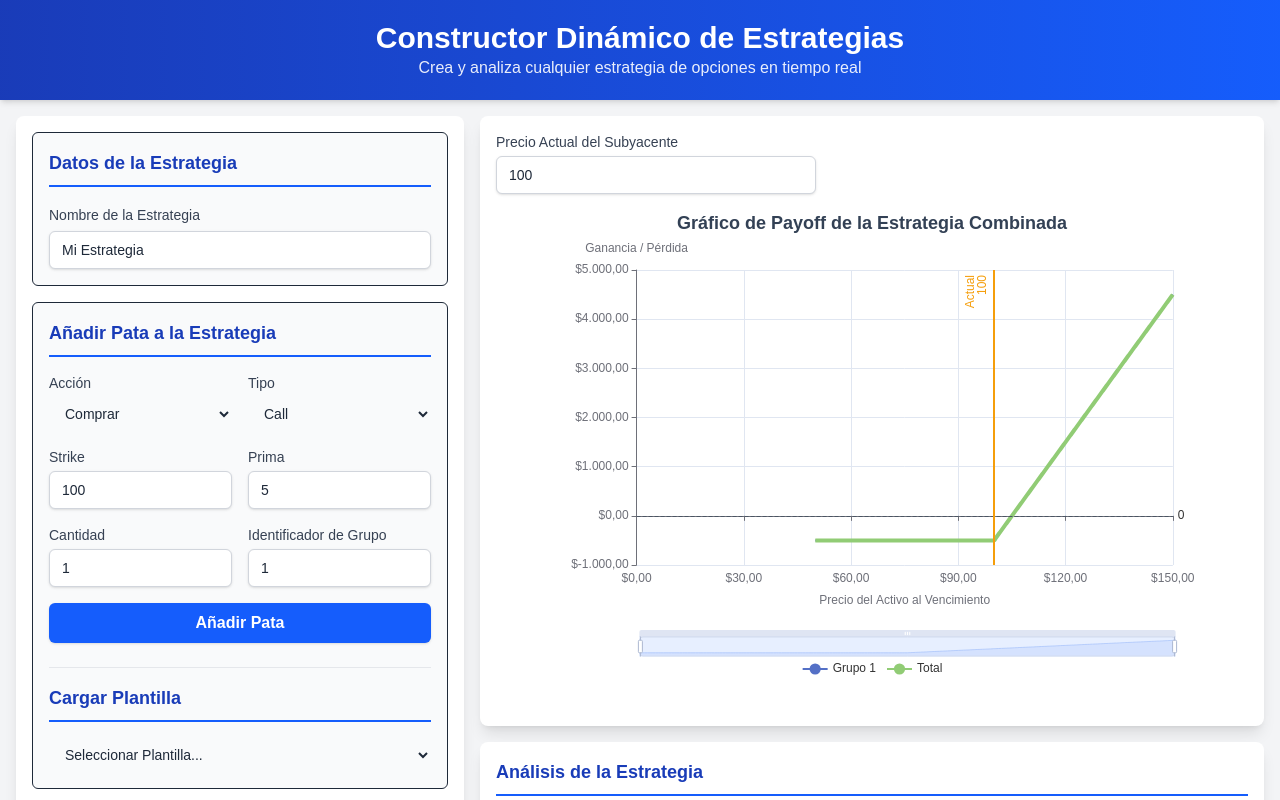
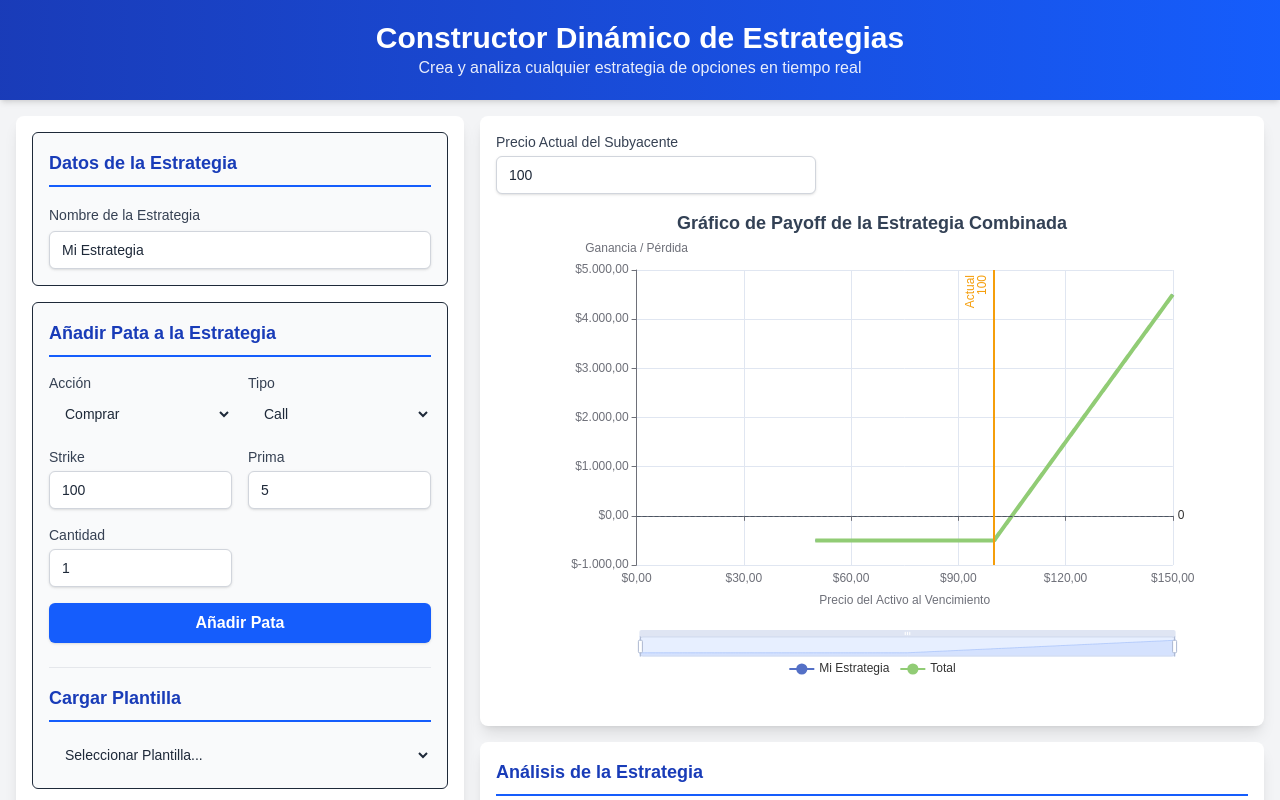
Before and after one commit to Jelimer/plataforma-opciones, a Next.js app: page / in a window 1280 px wide. Both pictures are taken after a click on the button "Añadir Pata". Shown: the top 800 px of the page. Built offline with nearby package versions, Linux system fonts and the light colour scheme.

Commit message:
feat: Reemplaza groupId por strategyName para identificar estrategias

```diff
--- a/src/app/components/PayoffChart.tsx
+++ b/src/app/components/PayoffChart.tsx
@@ -40,13 +40,13 @@ const PayoffChart: React.FC<PayoffChartProps> = ({ legs, underlyingPrice }) => {
       return { xAxis: { type: 'value' }, yAxis: { type: 'value' }, series: [] };
     }
 
-    // Group legs by groupId
+    // Group legs by strategyName
     const groups = activeLegs.reduce((acc, leg) => {
-        const groupId = leg.groupId || '1';
-        if (!acc[groupId]) {
-            acc[groupId] = [];
+        const strategyName = leg.strategyName || 'Estrategia sin nombre';
+        if (!acc[strategyName]) {
+            acc[strategyName] = [];
         }
-        acc[groupId].push(leg);
+        acc[strategyName].push(leg);
         return acc;
     }, {} as Record<string, Leg[]>);
 
@@ -67,12 +67,12 @@ const PayoffChart: React.FC<PayoffChartProps> = ({ legs, underlyingPrice }) => {
       prices.push(p);
     }
 
-    const series: EChartSeries[] = Object.entries(groups).map(([groupId, groupLegs]) => {
+    const series: EChartSeries[] = Object.entries(groups).map(([strategyName, groupLegs]) => {
         const payoffs = prices.map(price =>
             groupLegs.reduce((total, leg) => total + calculatePayoff(price, leg), 0)
         );
         return {
-            name: `Grupo ${groupId}`,
+            name: strategyName,
             type: 'line',
             smooth: true,
             symbol: 'none',
--- a/src/app/components/PnLTable.tsx
+++ b/src/app/components/PnLTable.tsx
@@ -1,7 +1,7 @@
 'use client';
 
 import React, { useMemo } from 'react';
-import { Leg, GroupSettings, ModelParameters } from './StrategyBuilder';
+import { Leg, ModelParameters } from './StrategyBuilder';
 import { calculatePayoff } from '../utils/payoff';
 import { calculateTheoreticalPrice } from '../utils/black-scholes';
 import { formatNumber } from '../utils/formatting';
@@ -11,12 +11,10 @@ const CONTRACT_SIZE = 100;
 interface PnLTableProps {
   legs: Leg[];
   underlyingPrice: number;
-  groupSettings: Record<string, GroupSettings>;
-  onUpdateGroupSettings: (groupId: string, newSettings: Partial<GroupSettings>) => void;
   modelParameters: ModelParameters;
 }
 
-const PnLTable: React.FC<PnLTableProps> = ({ legs, underlyingPrice, groupSettings, onUpdateGroupSettings, modelParameters }) => {
+const PnLTable: React.FC<PnLTableProps> = ({ legs, underlyingPrice, modelParameters }) => {
 
     const tableData = useMemo(() => {
         const activeLegs = legs.filter(leg => leg.active);
@@ -25,37 +23,21 @@ const PnLTable: React.FC<PnLTableProps> = ({ legs, underlyingPrice, groupSetting
         }
 
         const groups = activeLegs.reduce((acc, leg) => {
-            const groupId = leg.groupId || '1';
-            if (!acc[groupId]) acc[groupId] = [];
-            acc[groupId].push(leg);
+            const strategyName = leg.strategyName || 'Estrategia sin nombre';
+            if (!acc[strategyName]) acc[strategyName] = [];
+            acc[strategyName].push(leg);
             return acc;
         }, {} as Record<string, Leg[]>);
 
-        const groupIds = Object.keys(groups);
+        const strategyNames = Object.keys(groups);
 
         const topHeaders = [
             { content: 'Escenario', colSpan: 2 },
-            ...groupIds.map(id => ({ content:
-                <div key={id} className="flex items-center justify-center gap-2">
-                    <input
-                        type="checkbox"
-                        checked={groupSettings[id]?.isEnabled ?? true}
-                        onChange={(e) => onUpdateGroupSettings(id, { isEnabled: e.target.checked })}
-                        className="h-4 w-4 rounded border-gray-300 text-blue-600 focus:ring-blue-500"
-                    />
-                    <input
-                        type="text"
-                        value={groupSettings[id]?.name ?? `Grupo ${id}`}
-                        onChange={(e) => onUpdateGroupSettings(id, { name: e.target.value })}
-                        className="p-1 bg-transparent w-24 border-b border-gray-400 focus:outline-none focus:border-blue-500 text-center"
-                    />
-                </div>,
-                colSpan: 2
-            })),
+            ...strategyNames.map(name => ({ content: name, colSpan: 2 })),
             { content: 'Total', colSpan: 2 },
         ];
 
-        const subHeaders = ['Precio', '% Cambio', ...groupIds.flatMap(() => ['Finish', 'Teórico']), 'Finish', 'Teórico'];
+        const subHeaders = ['Precio', '% Cambio', ...strategyNames.flatMap(() => ['Finish', 'Teórico']), 'Finish', 'Teórico'];
 
         const rows = [];
         const t = modelParameters.timeToExpiry / 365;
@@ -73,8 +55,8 @@ const PnLTable: React.FC<PnLTableProps> = ({ legs, underlyingPrice, groupSetting
             let totalFinishPayoff = 0;
             let totalTheoreticalPayoff = 0;
 
-            groupIds.forEach(id => {
-                const groupLegs = groups[id];
+            strategyNames.forEach(name => {
+                const groupLegs = groups[name];
                 const groupFinishPayoff = groupLegs.reduce((total, leg) => total + calculatePayoff(price, leg), 0);
 
                 const groupTheoreticalPayoff = groupLegs.reduce((total, leg) => {
@@ -83,10 +65,8 @@ const PnLTable: React.FC<PnLTableProps> = ({ legs, underlyingPrice, groupSetting
                     return total + pnl;
                 }, 0);
 
-                if (groupSettings[id]?.isEnabled ?? true) {
-                    totalFinishPayoff += groupFinishPayoff;
-                    totalTheoreticalPayoff += groupTheoreticalPayoff;
-                }
+                totalFinishPayoff += groupFinishPayoff;
+                totalTheoreticalPayoff += groupTheoreticalPayoff;
                 rowData.push({ value: groupFinishPayoff, isNumber: true }, { value: groupTheoreticalPayoff, isNumber: true });
             });
 
@@ -96,7 +76,7 @@ const PnLTable: React.FC<PnLTableProps> = ({ legs, underlyingPrice, groupSetting
 
         return { headers: { top: topHeaders, sub: subHeaders }, rows };
 
-    }, [legs, underlyingPrice, groupSettings, onUpdateGroupSettings, modelParameters]);
+    }, [legs, underlyingPrice, modelParameters]);
 
     const getCellClass = (cellValue: number | string) => {
         const value = Number(cellValue);
--- a/src/app/components/StrategyBuilder.tsx
+++ b/src/app/components/StrategyBuilder.tsx
@@ -19,12 +19,7 @@ export interface Leg {
   quantity: number;
   active: boolean;
   comment?: string;
-  groupId: string;
-}
-
-export interface GroupSettings {
-    name: string;
-    isEnabled: boolean;
+  strategyName: string;
 }
 
 export interface ModelParameters {
@@ -37,7 +32,6 @@ export interface SavedStrategy {
     name: string;
     legs: Leg[];
     underlyingPrice: number;
-    groupSettings: Record<string, GroupSettings>;
     modelParameters: ModelParameters;
 }
 
@@ -45,40 +39,40 @@ export interface SavedStrategy {
 const strategyTemplates: StrategyTemplate[] = [
     {
         name: "Long Call",
-        legs: [{ action: 'buy', type: 'call', strike: 100, premium: 5, quantity: 1, groupId: '1' }]
+        legs: [{ action: 'buy', type: 'call', strike: 100, premium: 5, quantity: 1 }]
     },
     {
         name: "Long Put",
-        legs: [{ action: 'buy', type: 'put', strike: 100, premium: 5, quantity: 1, groupId: '1' }]
+        legs: [{ action: 'buy', type: 'put', strike: 100, premium: 5, quantity: 1 }]
     },
     {
         name: "Covered Call",
         legs: [
-            { action: 'buy', type: 'underlying', strike: 0, premium: 100, quantity: 1, groupId: '1' },
-            { action: 'sell', type: 'call', strike: 105, premium: 2, quantity: 1, groupId: '1' }
+            { action: 'buy', type: 'underlying', strike: 0, premium: 100, quantity: 1 },
+            { action: 'sell', type: 'call', strike: 105, premium: 2, quantity: 1 }
         ]
     },
     {
         name: "Long Straddle",
         legs: [
-            { action: 'buy', type: 'call', strike: 100, premium: 3, quantity: 1, groupId: '1' },
-            { action: 'buy', type: 'put', strike: 100, premium: 3, quantity: 1, groupId: '1' }
+            { action: 'buy', type: 'call', strike: 100, premium: 3, quantity: 1 },
+            { action: 'buy', type: 'put', strike: 100, premium: 3, quantity: 1 }
         ]
     },
     {
         name: "Iron Condor",
         legs: [
-            { action: 'sell', type: 'put', strike: 95, premium: 2, quantity: 1, groupId: '1' },
-            { action: 'buy', type: 'put', strike: 90, premium: 1, quantity: 1, groupId: '1' },
-            { action: 'sell', type: 'call', strike: 105, premium: 2, quantity: 1, groupId: '1' },
-            { action: 'buy', type: 'call', strike: 110, premium: 1, quantity: 1, groupId: '1' }
+            { action: 'sell', type: 'put', strike: 95, premium: 2, quantity: 1 },
+            { action: 'buy', type: 'put', strike: 90, premium: 1, quantity: 1 },
+            { action: 'sell', type: 'call', strike: 105, premium: 2, quantity: 1 },
+            { action: 'buy', type: 'call', strike: 110, premium: 1, quantity: 1 }
         ]
     }
 ];
 
 interface StrategyTemplate {
     name: string;
-    legs: Omit<Leg, 'id' | 'active' | 'comment'>[];
+    legs: Omit<Leg, 'id' | 'active' | 'comment' | 'strategyName'>[];
 }
 
 const StrategyBuilder: React.FC = () => {
@@ -87,9 +81,6 @@ const StrategyBuilder: React.FC = () => {
   const [legs, setLegs] = useState<Leg[]>([]);
   const [underlyingPrice, setUnderlyingPrice] = useState(100);
   const [editingLeg, setEditingLeg] = useState<Leg | null>(null);
-
-  // Group settings state
-  const [groupSettings, setGroupSettings] = useState<Record<string, GroupSettings>>({});
 
   // Black-Scholes model parameters state
   const [modelParameters, setModelParameters] = useState<ModelParameters>({
@@ -106,11 +97,10 @@ const StrategyBuilder: React.FC = () => {
     try {
       const savedState = localStorage.getItem('optionsCurrentStrategy');
       if (savedState) {
-        const { name, legs, price, groups, params } = JSON.parse(savedState);
+        const { name, legs, price, params } = JSON.parse(savedState);
         if (name) setStrategyName(name);
         if (legs) setLegs(legs);
         if (price) setUnderlyingPrice(price);
-        if (groups) setGroupSettings(groups);
         if (params) setModelParameters(params);
       }
       const savedAll = localStorage.getItem('optionsSavedStrategies');
@@ -122,39 +112,25 @@ const StrategyBuilder: React.FC = () => {
     }
   }, []);
 
-  // Sync group settings with legs to add new groups automatically
-  useEffect(() => {
-    const newSettings = { ...groupSettings };
-    let needsUpdate = false;
-    legs.forEach(leg => {
-        if (!newSettings[leg.groupId]) {
-            newSettings[leg.groupId] = { name: `Grupo ${leg.groupId}`, isEnabled: true };
-            needsUpdate = true;
-        }
-    });
-    if (needsUpdate) setGroupSettings(newSettings);
-  }, [legs, groupSettings]);
-
   // Save current strategy to localStorage whenever any part of it changes
   useEffect(() => {
     const currentState = {
         name: strategyName,
         legs: legs,
         price: underlyingPrice,
-        groups: groupSettings,
         params: modelParameters
     };
     localStorage.setItem('optionsCurrentStrategy', JSON.stringify(currentState));
     localStorage.setItem('optionsSavedStrategies', JSON.stringify(savedStrategies));
-  }, [strategyName, legs, underlyingPrice, groupSettings, modelParameters, savedStrategies]);
+  }, [strategyName, legs, underlyingPrice, modelParameters, savedStrategies]);
 
   // --- Handlers ---
-  const handleSaveLeg = (legData: Omit<Leg, 'id' | 'active' | 'comment'>) => {
+  const handleSaveLeg = (legData: Omit<Leg, 'id' | 'active' | 'comment' | 'strategyName'>) => {
     if (editingLeg) {
-      setLegs(legs.map(l => l.id === editingLeg.id ? { ...editingLeg, ...legData } : l));
+      setLegs(legs.map(l => l.id === editingLeg.id ? { ...editingLeg, ...legData, strategyName: strategyName } : l));
       setEditingLeg(null);
     } else {
-      setLegs([...legs, { ...legData, id: Date.now(), active: true, comment: '' }]);
+      setLegs([...legs, { ...legData, id: Date.now(), active: true, comment: '', strategyName: strategyName }]);
     }
   };
 
@@ -162,32 +138,21 @@ const StrategyBuilder: React.FC = () => {
     setLegs(legs.map(leg => leg.id === id ? { ...leg, ...updatedProperties } : leg));
   };
 
-  const handleUpdateGroupSettings = (groupId: string, newSettings: Partial<GroupSettings>) => {
-    setGroupSettings(prev => ({ ...prev, [groupId]: { ...prev[groupId], ...newSettings } }));
-  };
-
   const handleSetEditingLeg = (leg: Leg) => setEditingLeg(leg);
   const handleCancelEdit = () => setEditingLeg(null);
   const deleteLeg = (id: number) => setLegs(legs.filter(leg => leg.id !== id));
 
-  const applyTemplate = (templateLegs: Omit<Leg, 'id' | 'active' | 'comment'>[]) => {
-    const newLegs: Leg[] = templateLegs.map(leg => ({ ...leg, id: Date.now() + Math.random(), active: true, comment: '' }));
+  const applyTemplate = (template: StrategyTemplate) => {
+    const newLegs: Leg[] = template.legs.map(leg => ({ ...leg, id: Date.now() + Math.random(), active: true, comment: '', strategyName: template.name }));
     setLegs(newLegs);
     setEditingLeg(null);
-    setStrategyName("Estrategia de Plantilla");
-    const newSettings: Record<string, GroupSettings> = {};
-    newLegs.forEach(leg => {
-        if (!newSettings[leg.groupId]) {
-            newSettings[leg.groupId] = { name: `Grupo ${leg.groupId}`, isEnabled: true };
-        }
-    });
-    setGroupSettings(newSettings);
+    setStrategyName(template.name);
   };
 
   const saveCurrentStrategy = () => {
     const name = prompt("Introduce un nombre para guardar la estrategia:", strategyName);
     if (name && name.trim() !== '') {
-        const newSavedStrategy: SavedStrategy = { name: name.trim(), legs, underlyingPrice, groupSettings, modelParameters };
+        const newSavedStrategy: SavedStrategy = { name: name.trim(), legs, underlyingPrice, modelParameters };
         setSavedStrategies(prev => {
             const existingIndex = prev.findIndex(s => s.name === name.trim());
             if (existingIndex > -1) {
@@ -206,7 +171,6 @@ const StrategyBuilder: React.FC = () => {
     setStrategyName(strategyToLoad.name);
     setLegs(strategyToLoad.legs);
     setUnderlyingPrice(strategyToLoad.underlyingPrice);
-    setGroupSettings(strategyToLoad.groupSettings || {});
     setModelParameters(strategyToLoad.modelParameters || { timeToExpiry: 30, riskFreeRate: 5, volatility: 20 });
     setEditingLeg(null);
     alert(`Estrategia '${strategyToLoad.name}' cargada.`);
@@ -277,8 +241,6 @@ const StrategyBuilder: React.FC = () => {
         <PnLTable
             legs={legs}
             underlyingPrice={underlyingPrice}
-            groupSettings={groupSettings}
-            onUpdateGroupSettings={handleUpdateGroupSettings}
             modelParameters={modelParameters}
         />
         <GreeksDisplay
--- a/src/app/components/StrategyForm.tsx
+++ b/src/app/components/StrategyForm.tsx
@@ -5,15 +5,15 @@ import { Leg } from './StrategyBuilder';
 
 interface StrategyTemplate {
     name: string;
-    legs: Omit<Leg, 'id' | 'active' | 'comment'>[];
+    legs: Omit<Leg, 'id' | 'active' | 'comment' | 'strategyName'>[];
 }
 
 interface StrategyFormProps {
-  onSaveLeg: (leg: Omit<Leg, 'id' | 'active' | 'comment'>) => void;
+  onSaveLeg: (leg: Omit<Leg, 'id' | 'active' | 'comment' | 'strategyName'>) => void;
   editingLeg: Leg | null;
   onCancelEdit: () => void;
   strategyTemplates: StrategyTemplate[];
-  onApplyTemplate: (legs: Omit<Leg, 'id' | 'active' | 'comment'>[]) => void;
+  onApplyTemplate: (template: StrategyTemplate) => void;
 }
 
 type ActionType = 'buy' | 'sell';
@@ -25,7 +25,6 @@ const StrategyForm: React.FC<StrategyFormProps> = ({ onSaveLeg, editingLeg, onCa
   const [strike, setStrike] = useState(100);
   const [premium, setPremium] = useState(5);
   const [quantity, setQuantity] = useState(1);
-  const [groupId, setGroupId] = useState('1');
 
   useEffect(() => {
     if (editingLeg) {
@@ -34,7 +33,6 @@ const StrategyForm: React.FC<StrategyFormProps> = ({ onSaveLeg, editingLeg, onCa
       setStrike(editingLeg.strike);
       setPremium(editingLeg.premium);
       setQuantity(editingLeg.quantity);
-      setGroupId(editingLeg.groupId);
     } else {
       // Reset to default when not editing
       setAction('buy');
@@ -42,7 +40,6 @@ const StrategyForm: React.FC<StrategyFormProps> = ({ onSaveLeg, editingLeg, onCa
       setStrike(100);
       setPremium(5);
       setQuantity(1);
-      setGroupId('1');
     }
   }, [editingLeg]);
 
@@ -52,13 +49,12 @@ const StrategyForm: React.FC<StrategyFormProps> = ({ onSaveLeg, editingLeg, onCa
         alert('Por favor, introduce valores numéricos válidos y positivos.');
         return;
     }
-    onSaveLeg({ action, type, strike: type === 'underlying' ? 0 : strike, premium, quantity, groupId });
+    onSaveLeg({ action, type, strike: type === 'underlying' ? 0 : strike, premium, quantity });
     if (!editingLeg) {
         // Reset form only when adding a new leg
         setStrike(100);
         setPremium(5);
         setQuantity(1);
-        setGroupId('1');
     }
   };
 
@@ -67,7 +63,7 @@ const StrategyForm: React.FC<StrategyFormProps> = ({ onSaveLeg, editingLeg, onCa
     if (templateName) {
         const selectedTemplate = strategyTemplates.find(t => t.name === templateName);
         if (selectedTemplate) {
-            onApplyTemplate(selectedTemplate.legs);
+            onApplyTemplate(selectedTemplate);
         }
     }
   };
@@ -107,10 +103,6 @@ const StrategyForm: React.FC<StrategyFormProps> = ({ onSaveLeg, editingLeg, onCa
           <label htmlFor="leg-quantity" className="block text-sm font-medium text-gray-700">Cantidad</label>
           <input type="number" id="leg-quantity" value={quantity} onChange={(e) => setQuantity(parseInt(e.target.value))} min="1" step="1" className="mt-1 block w-full px-3 py-2 bg-white border border-gray-300 rounded-md shadow-sm placeholder-gray-400 focus:outline-none focus:ring-blue-500 focus:border-blue-500 sm:text-sm" />
         </div>
-        <div>
-          <label htmlFor="leg-group" className="block text-sm font-medium text-gray-700">Identificador de Grupo</label>
-          <input type="text" id="leg-group" value={groupId} onChange={(e) => setGroupId(e.target.value)} className="mt-1 block w-full px-3 py-2 bg-white border border-gray-300 rounded-md shadow-sm placeholder-gray-400 focus:outline-none focus:ring-blue-500 focus:border-blue-500 sm:text-sm" />
-        </div>
       </div>
       <div className="mt-4 flex items-center gap-4">
         <button type="submit" className="w-full bg-blue-600 hover:bg-blue-700 text-white font-bold py-2 px-4 rounded-md shadow-sm transition duration-150 ease-in-out">
```
